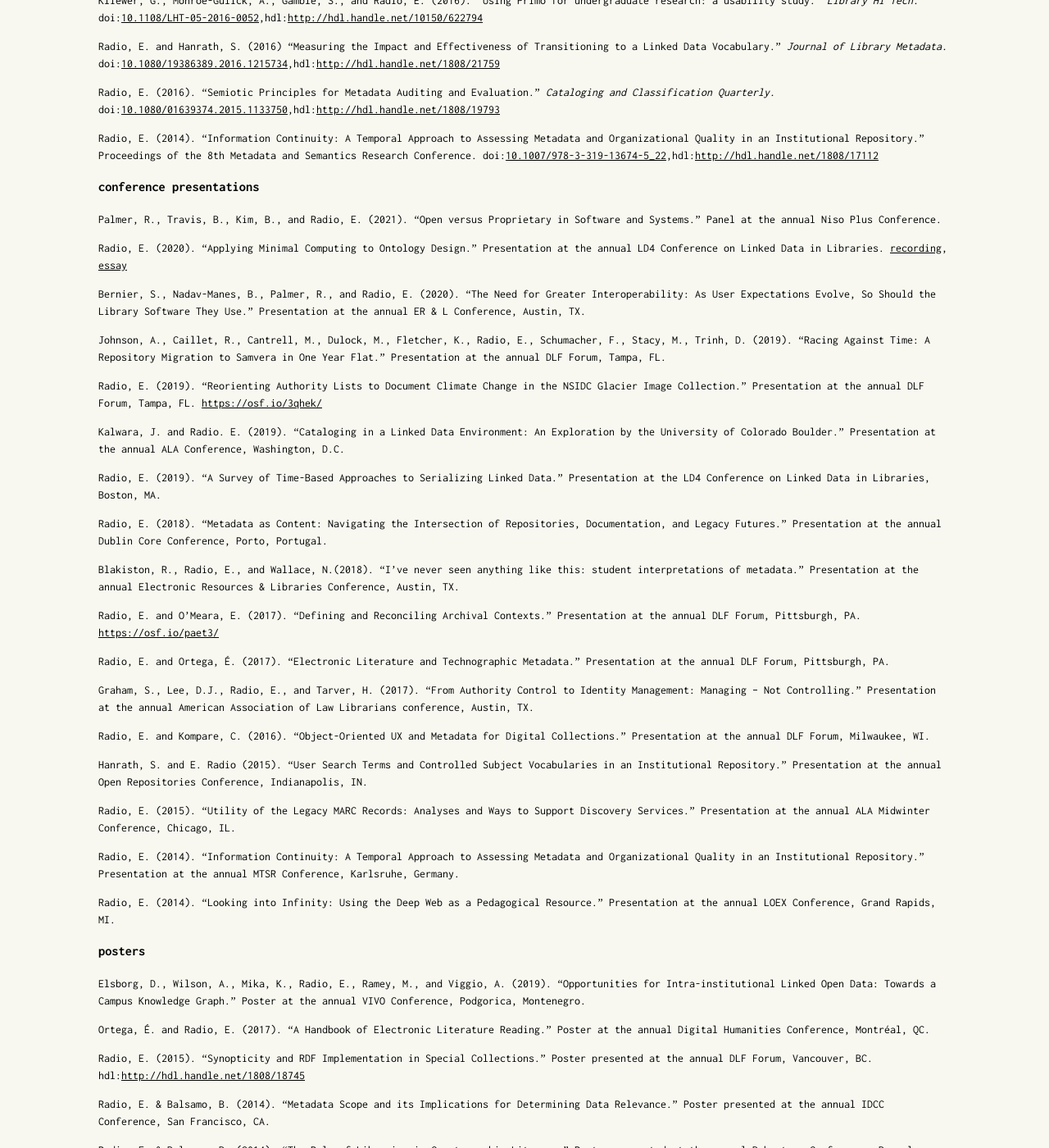
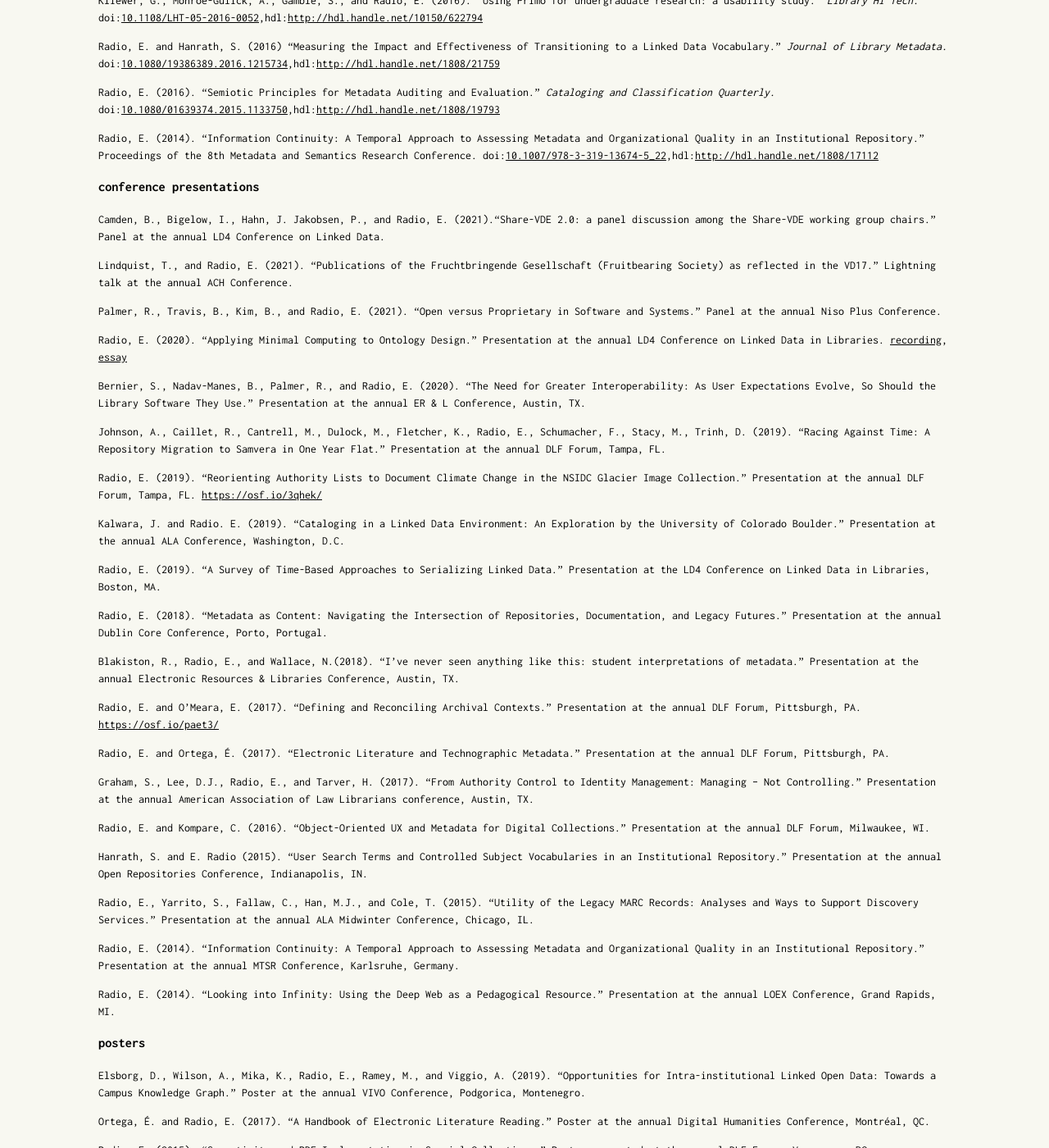
Before and after one commit to erikradio/erikradio.github.io, a Jekyll site: the page built from works.md, in a window 1280 px wide and 1400 px high, scrolled down 771 px. Shown: the whole window at 82% size. Built offline with Jekyll 4.4.1, drawn with Linux system fonts in a browser that asks for light colours.

Commit message:
Update works.md

```diff
--- a/works.md
+++ b/works.md
@@ -34,6 +34,10 @@ Radio, E. (2014). “Information Continuity: A Temporal Approach to Assessing Me
 
 ### conference presentations
 
+Camden, B., Bigelow, I., Hahn, J. Jakobsen, P., and Radio, E. (2021).“Share-VDE 2.0: a panel discussion among the Share-VDE working group chairs.” Panel at the annual LD4 Conference on Linked Data.
+
+Lindquist, T., and Radio, E. (2021). “Publications of the Fruchtbringende Gesellschaft (Fruitbearing Society) as reflected in the VD17.” Lightning talk at the annual ACH Conference.
+
 Palmer, R., Travis, B., Kim, B., and Radio, E. (2021). "Open versus Proprietary in Software and Systems." Panel at the annual Niso Plus Conference.
 
 Radio, E. (2020). "Applying Minimal Computing to Ontology Design." Presentation at the annual LD4 Conference on Linked Data in Libraries. [recording](https://t.co/TrO8yRWDek?amp=1), [essay](https://go-dh.github.io/mincomp/thoughts/2020/07/21/minimal-ontology/)
@@ -62,7 +66,7 @@ Radio, E. and Kompare, C. (2016). "Object-Oriented UX and Metadata for Digital C
 
 Hanrath, S. and E. Radio (2015). "User Search Terms and Controlled Subject Vocabularies in an Institutional Repository." Presentation at the annual Open Repositories Conference, Indianapolis, IN.
 
-Radio, E. (2015). "Utility of the Legacy MARC Records: Analyses and Ways to Support Discovery Services." Presentation at the annual ALA Midwinter Conference, Chicago, IL.
+Radio, E., Yarrito, S., Fallaw, C., Han, M.J., and Cole, T. (2015). "Utility of the Legacy MARC Records: Analyses and Ways to Support Discovery Services." Presentation at the annual ALA Midwinter Conference, Chicago, IL.
 
 Radio, E. (2014). "Information Continuity: A Temporal Approach to Assessing Metadata and Organizational Quality in an Institutional Repository." Presentation at the annual MTSR Conference, Karlsruhe, Germany.
 
```
